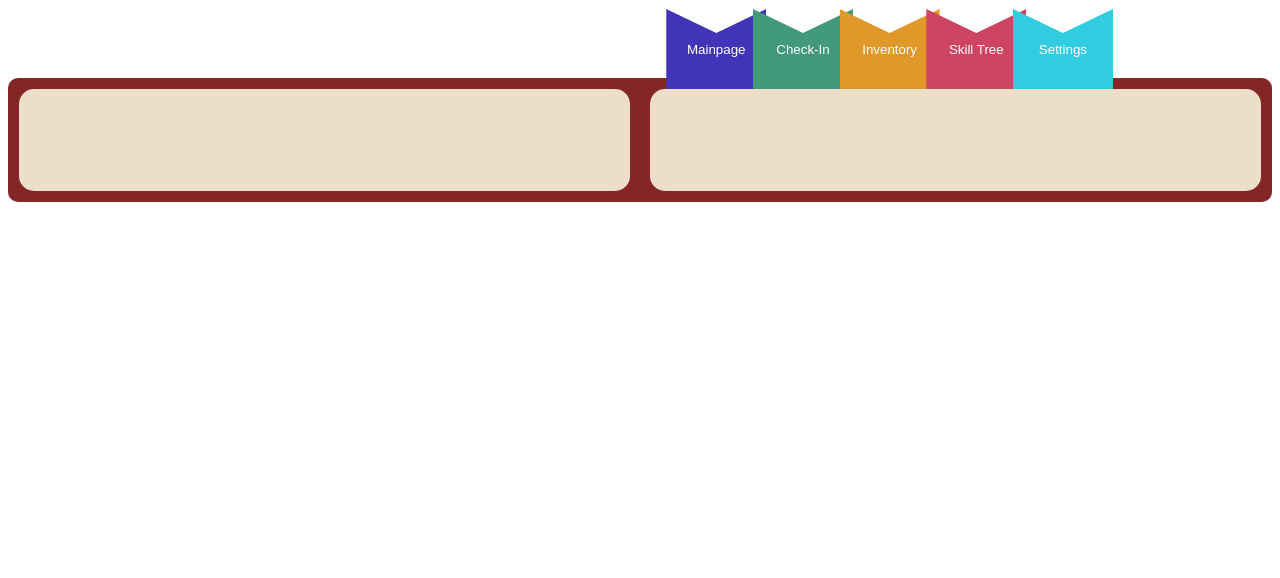
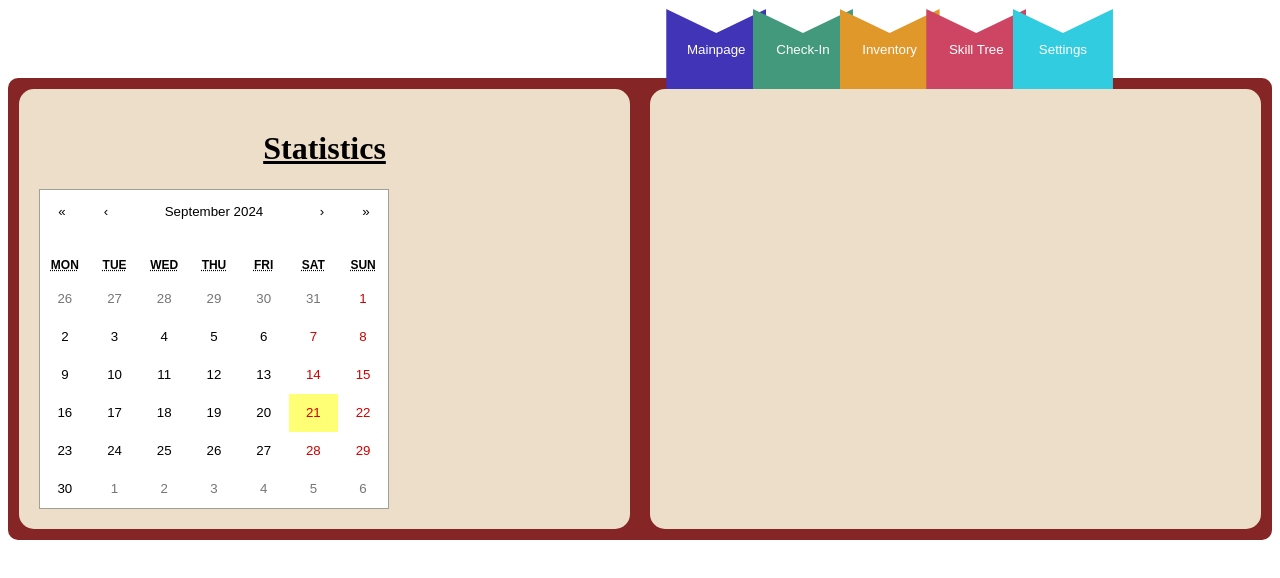
Before and after one commit to Edutale/Team-Plasma, a React (Vite) app in the folder edutale/: page /check-in in a window 1280 px wide. Shown: the top 578 px of the page. Built offline with nearby package versions, Linux system fonts and the light colour scheme.

Commit message:
Added react-calendar and created view-only calendar for check-in

```diff
--- a/edutale/package.json
+++ b/edutale/package.json
@@ -11,6 +11,7 @@
   },
   "dependencies": {
     "react": "^18.3.1",
+    "react-calendar": "^5.0.0",
     "react-dom": "^18.3.1"
   },
   "devDependencies": {
--- /dev/null
+++ b/edutale/src/CheckIn/CalendarHolder/CalendarHolder.css
@@ -0,0 +1,162 @@
+/* Modified from default react-calendar css file */
+
+.react-calendar {
+    width: 350px;
+    max-width: 100%;
+    background: white;
+    border: 1px solid #a0a096;
+    font-family: Arial, Helvetica, sans-serif;
+    line-height: 1.125em;
+  }
+
+  .react-calendar__viewContainer {
+    pointer-events: none;
+  }
+
+  .react-calendar--doubleView {
+    width: 700px;
+  }
+
+  .react-calendar--doubleView .react-calendar__viewContainer {
+    display: flex;
+    margin: -0.5em;
+  }
+
+  .react-calendar--doubleView .react-calendar__viewContainer > * {
+    width: 50%;
+    margin: 0.5em;
+  }
+
+  .react-calendar,
+  .react-calendar *,
+  .react-calendar *:before,
+  .react-calendar *:after {
+    -moz-box-sizing: border-box;
+    -webkit-box-sizing: border-box;
+    box-sizing: border-box;
+  }
+
+  .react-calendar button {
+    margin: 0;
+    border: 0;
+    outline: none;
+  }
+
+  .react-calendar button:enabled:hover {
+    cursor: pointer;
+  }
+
+  .react-calendar__navigation {
+    display: flex;
+    height: 44px;
+    margin-bottom: 1em;
+  }
+
+  .react-calendar__navigation button {
+    min-width: 44px;
+    background: none;
+  }
+
+  .react-calendar__navigation button:disabled {
+    background-color: #f0f0f0;
+  }
+
+  .react-calendar__navigation button:enabled:hover,
+  .react-calendar__navigation button:enabled:focus {
+    background-color: #e6e6e6;
+  }
+
+  .react-calendar__month-view__weekdays {
+    text-align: center;
+    text-transform: uppercase;
+    font: inherit;
+    font-size: 0.75em;
+    font-weight: bold;
+  }
+
+  .react-calendar__month-view__weekdays__weekday {
+    padding: 0.5em;
+  }
+
+  .react-calendar__month-view__weekNumbers .react-calendar__tile {
+    display: flex;
+    align-items: center;
+    justify-content: center;
+    font: inherit;
+    font-size: 0.75em;
+    font-weight: bold;
+  }
+
+  .react-calendar__month-view__days__day--weekend {
+    color: #d10000;
+  }
+
+  .react-calendar__month-view__days__day--neighboringMonth,
+  .react-calendar__decade-view__years__year--neighboringDecade,
+  .react-calendar__century-view__decades__decade--neighboringCentury {
+    color: #757575;
+  }
+
+  .react-calendar__year-view .react-calendar__tile,
+  .react-calendar__decade-view .react-calendar__tile,
+  .react-calendar__century-view .react-calendar__tile {
+    padding: 2em 0.5em;
+  }
+
+  .react-calendar__tile {
+    max-width: 100%;
+    padding: 10px 6.6667px;
+    background: none;
+    text-align: center;
+    line-height: 16px;
+    font: inherit;
+    font-size: 0.833em;
+  }
+
+  .react-calendar__tile:disabled {
+    background-color: #f0f0f0;
+    color: #ababab;
+  }
+
+  .react-calendar__month-view__days__day--neighboringMonth:disabled,
+  .react-calendar__decade-view__years__year--neighboringDecade:disabled,
+  .react-calendar__century-view__decades__decade--neighboringCentury:disabled {
+    color: #cdcdcd;
+  }
+
+  .react-calendar__tile:enabled:hover,
+  .react-calendar__tile:enabled:focus {
+    background-color: #e6e6e6;
+  }
+
+  .react-calendar__tile--now {
+    background: #ffff76;
+  }
+
+  .react-calendar__tile--now:enabled:hover,
+  .react-calendar__tile--now:enabled:focus {
+    background: #ffffa9;
+  }
+
+  .react-calendar__tile--hasActive {
+    background: #76baff;
+  }
+
+  .react-calendar__tile--hasActive:enabled:hover,
+  .react-calendar__tile--hasActive:enabled:focus {
+    background: #a9d4ff;
+  }
+
+  .react-calendar__tile--active {
+    background: #006edc;
+    color: white;
+  }
+
+  .react-calendar__tile--active:enabled:hover,
+  .react-calendar__tile--active:enabled:focus {
+    background: #1087ff;
+  }
+
+  .react-calendar--selectRange .react-calendar__tile--hover {
+    background-color: #e6e6e6;
+  }
--- /dev/null
+++ b/edutale/src/CheckIn/CalendarHolder/CalendarHolder.jsx
@@ -0,0 +1,14 @@
+import Calendar from 'react-calendar'
+
+// imports default style, will want to replace with our own css
+import './CalendarHolder.css';
+
+export default function CalendarHolder() {
+    return (
+        <Calendar />
+    )
+}
+
+function tileDisabled() {
+    return true
+}
--- /dev/null
+++ b/edutale/src/CheckIn/CheckIn.css
@@ -0,0 +1,3 @@
+.header {
+    text-align: center;
+}
--- a/edutale/src/CheckIn/CheckIn.jsx
+++ b/edutale/src/CheckIn/CheckIn.jsx
@@ -1,16 +1,16 @@
+// Container for the Check-In tab.
+
+import './CheckIn.css'
+import CalendarHolder from "./CalendarHolder/CalendarHolder"
+
 export default function CheckIn() {
     return (
         <div className="pane-container">
         <div className="pane-item">
-          <div className="pane-2-container">
-            <div className="pane-2-item">
+          <h1 className="header"> <u> Statistics </u> </h1>
+          <CalendarHolder />
+        </div>
 
-            </div>
-            <div className="pane-2-item">
-
-            </div>
-          </div>
-        </div>
         <div className="pane-item">
 
         </div>
```
Also changed, not shown: 1 other file (tests, documents, lock files or other folders).
